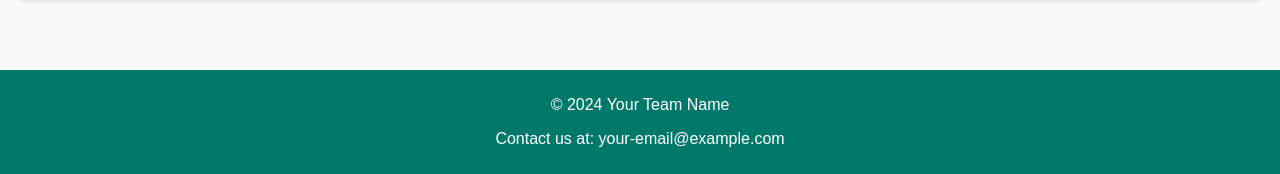
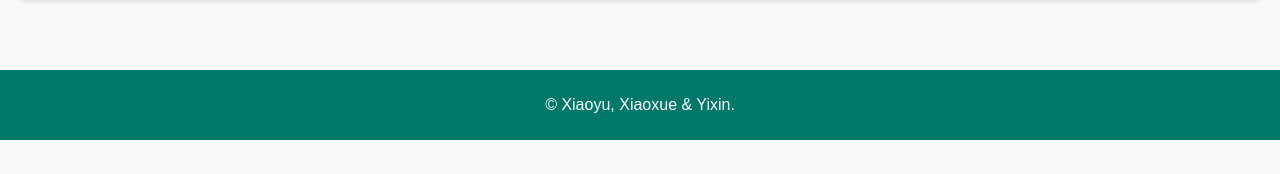
Before and after one commit to xiaoyuguo6/LIS500_Project2, a plain HTML site: page teachable_machine.html in a window 1280 px wide. Shown: the part 1254-1428 px from the top of the page. After the commit the page ends 1394 px from the top, so only its background shows below. Drawn offline with Linux system fonts and the light colour scheme.

Commit message:
Update teachable_machine.html

```diff
--- a/teachable_machine.html
+++ b/teachable_machine.html
@@ -50,8 +50,7 @@
     </main>
 
     <footer>
-        <p>&copy; 2024 Your Team Name</p>
-        <p>Contact us at: your-email@example.com</p>
+        <p>&copy; Xiaoyu, Xiaoxue & Yixin. </p>
     </footer>
 </body>
 </html>
```
